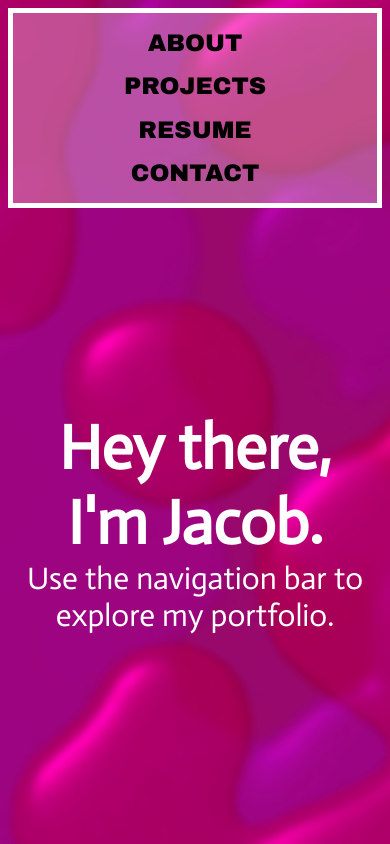
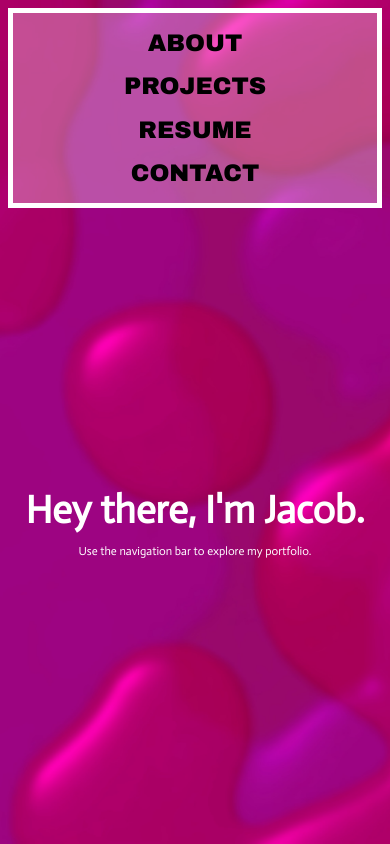
Before and after one commit to jacob-ressler/jacob-ressler.github.io, an Angular app: page / in a window 390 px wide. Built offline with nearby package versions, Linux system fonts and the light colour scheme.

Commit message:
added font-size responsiveness

```diff
--- a/src/app/components/landing/landing.component.scss
+++ b/src/app/components/landing/landing.component.scss
@@ -8,10 +8,17 @@
   text-align: center;
   color: white;
   @media screen and (orientation: landscape) {
-    font-size: 5vw;
+    font-size: min(3vw, 50px);
   }
   @media screen and (orientation: portrait) {
-    font-size: 8vw;
+    font-size: min(5vw, 50px);
+  }
+
+  h1 {
+    padding-bottom: 0.3em;
+  }
+  p {
+    font-size: 0.6em;
   }
 }
 
```
